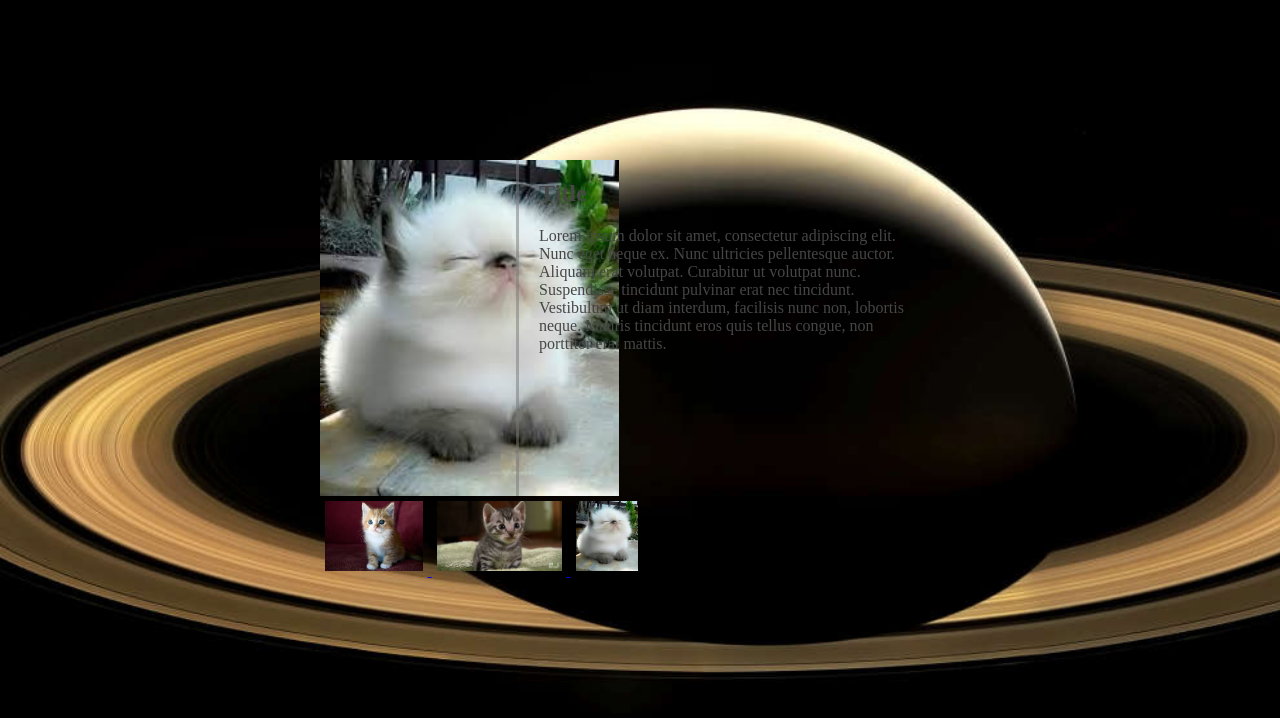
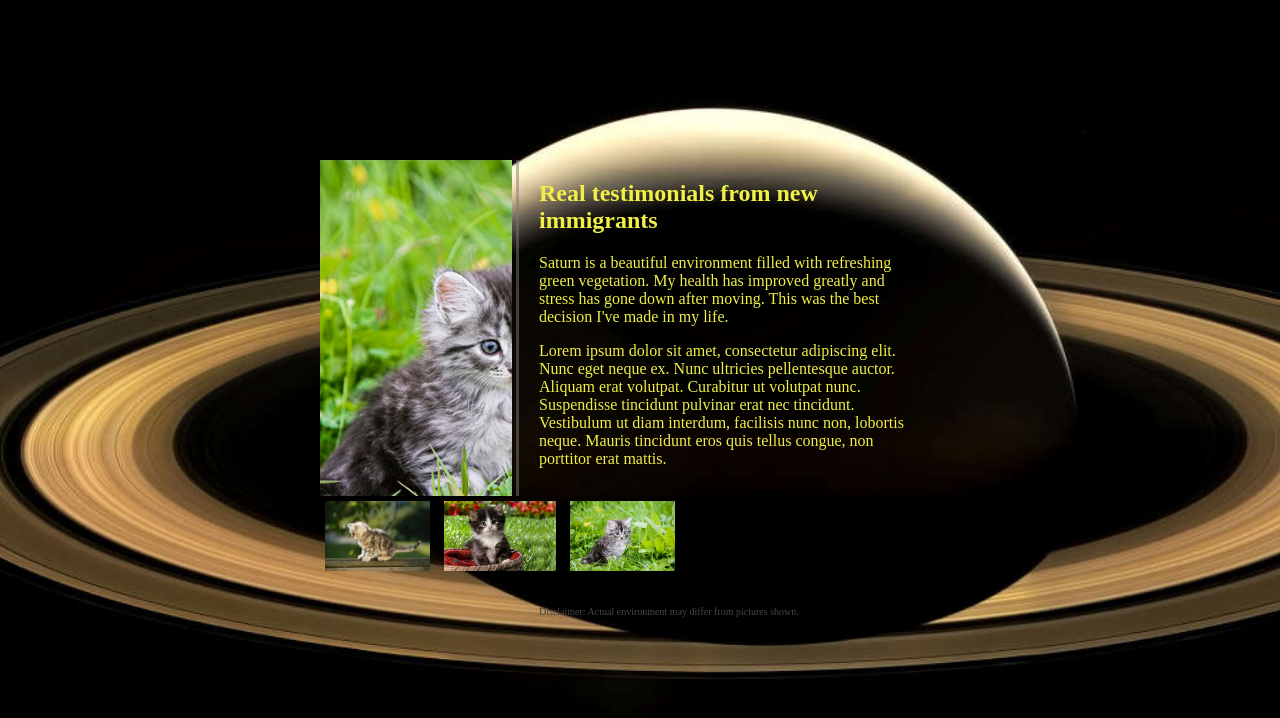
Before and after one commit to EXCurryBat/CIT2017Lab, a plain HTML site: page tutindex3.html in a window 1280 px wide. Drawn offline with Linux system fonts and the light colour scheme.

Commit message:
Tutorial assignment

```diff
--- a/style.css
+++ b/style.css
@@ -20,6 +20,7 @@
     height:100%;
     width:30%;
     display:inline-block;
+    overflow:hidden;
 }
 
 #ctopright {
@@ -39,15 +40,15 @@
 }
 
 #bigImg {
-    height:100%;
-
+    height:400px;
+    width:600px;
+    margin-left:-100px;
 }
 
 .thumbs {
     height:70px;
     width:auto;
     padding:5px;
-
 }
 
 #background {
@@ -61,5 +62,11 @@
 }
 
 #ctoptitle, #ctoppara {
+    color:rgb(240,240,70);
+}
+
+#disclaimer {
     color:rgb(70,70,70);
+    position:absolute;
+    bottom: 5px;
 }
--- a/tutindex3.html
+++ b/tutindex3.html
@@ -1,36 +1,32 @@
 <!DOCTYPE html>
 <html>
     <header>
-        <title>My advertisement</title>
+        <title>Saturn Immigration</title>
         <link href="style.css" rel="stylesheet" type+"text.css" />
     </header>
 
     <body>
-        <div>
         <div id="background">
 
         </div>
         <div id="center">
             <div id="ctop">
                 <div id="ctopleft">
-                        <img id="bigImg" src="f.jpg" />
+                    <img id="bigImg" src="img4.jpg" />
                 </div>
                 <div id="ctopright">
-                        <h2 id="ctoptitle">Title</h2>
+                    <h2 id="ctoptitle">Real testimonials from new immigrants</h2>
+                    <p id="ctoppara">Saturn is a beautiful environment filled with refreshing green vegetation.  My health has improved greatly and stress has gone down after moving.  This was the best decision I've made in my life.</p>
+
                     <p id="ctoppara">Lorem ipsum dolor sit amet, consectetur adipiscing elit. Nunc eget neque ex. Nunc ultricies pellentesque auctor. Aliquam erat volutpat. Curabitur ut volutpat nunc. Suspendisse tincidunt pulvinar erat nec tincidunt. Vestibulum ut diam interdum, facilisis nunc non, lobortis neque. Mauris tincidunt eros quis tellus congue, non porttitor erat mattis.</p>
+
+                    <p id="disclaimer"><font size="1">Disclaimer:  Actual environment may differ from pictures shown.</font></p>
                 </div>
             </div>
             <div id="cbot">
-                    <a href="tutindex.html">
-                        <img class="thumbs" src="d.jpg"/>
-                    </a>
-                    <a href="tutindex2.html">
-                        <img class="thumbs" src="e.jpg"/>
-                    </a>
-                    <a href="tutindex3.html">
-                        <img class="thumbs" src="f.jpg"/>
-                    </a>
-                </div>
+                <a href="tutindex.html"><img class="thumbs" src="img11.jpg"></a>
+                <a href="tutindex2.html"><img class="thumbs" src="img8.jpg"></a>
+                <a href="tutindex3.html"><img class="thumbs" src="img4.jpg"></a>
             </div>
         </div>
     </body>
```
Also changed, not shown: tutindex.html (+10 -12 lines), tutindex2.html (+10 -14 lines), img11.jpg (added), img4.jpg (added), img8.jpg (added). Lines whose indentation alone changed are shown as unchanged.
